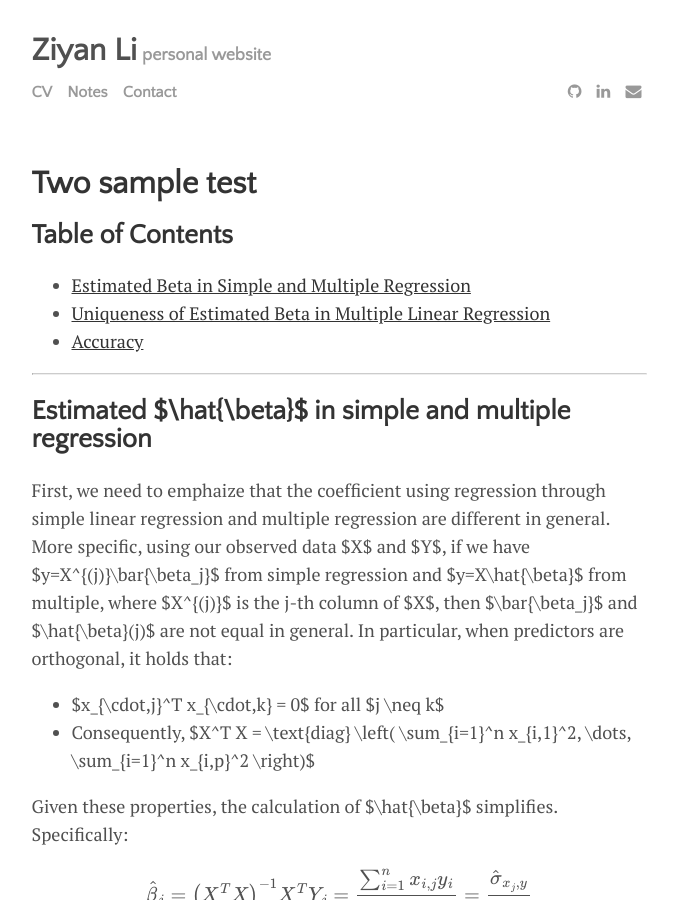
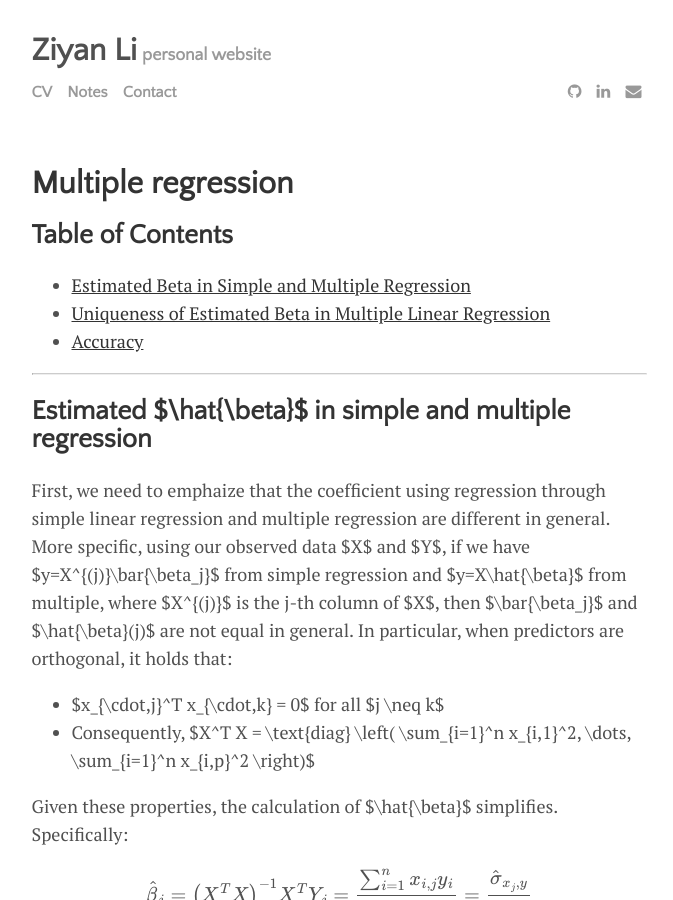
Before and after one commit to catty-halsey/catty-halsey.github.io, a Jekyll site: the page built from _posts/2024-11-4-Multiple regression.md, in a window 1280 px wide and 900 px high. Shown: the whole window, without its empty margins (301-974 px from the left). Built offline with Jekyll 4.4.1, drawn with Linux system fonts in a browser that asks for light colours; formulas are drawn with MathJax 3.

Commit message:
Update 2024-11-4-Multiple regression.md

```diff
--- a/_posts/2024-11-4-Multiple regression.md
+++ b/_posts/2024-11-4-Multiple regression.md
@@ -1,6 +1,6 @@
 ---
 layout: post
-title: "Two sample test"
+title: "Multiple regression"
 author: "Ziyan Li"
 categories: journal
 tags: [documentation, sample]
```
